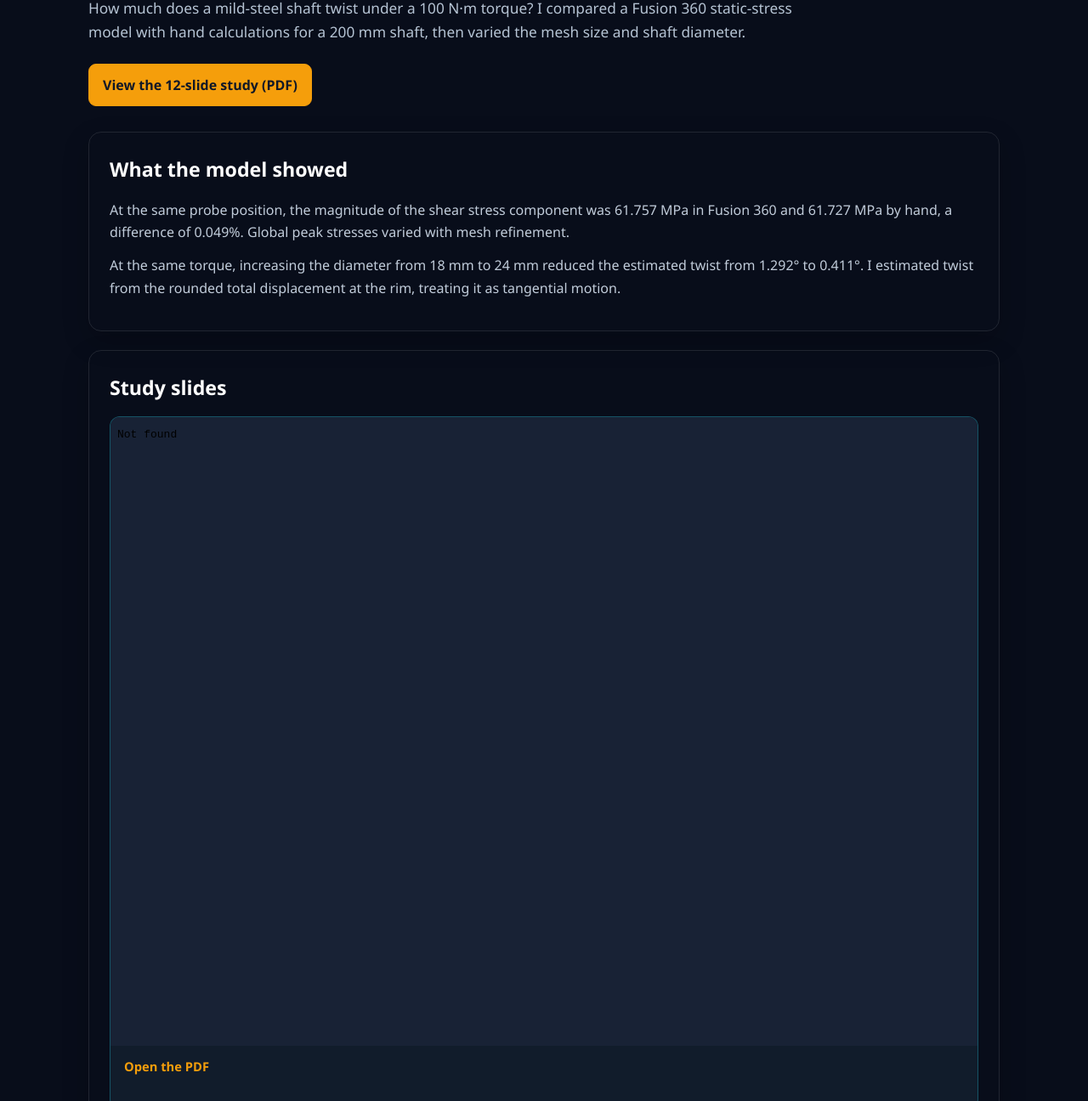
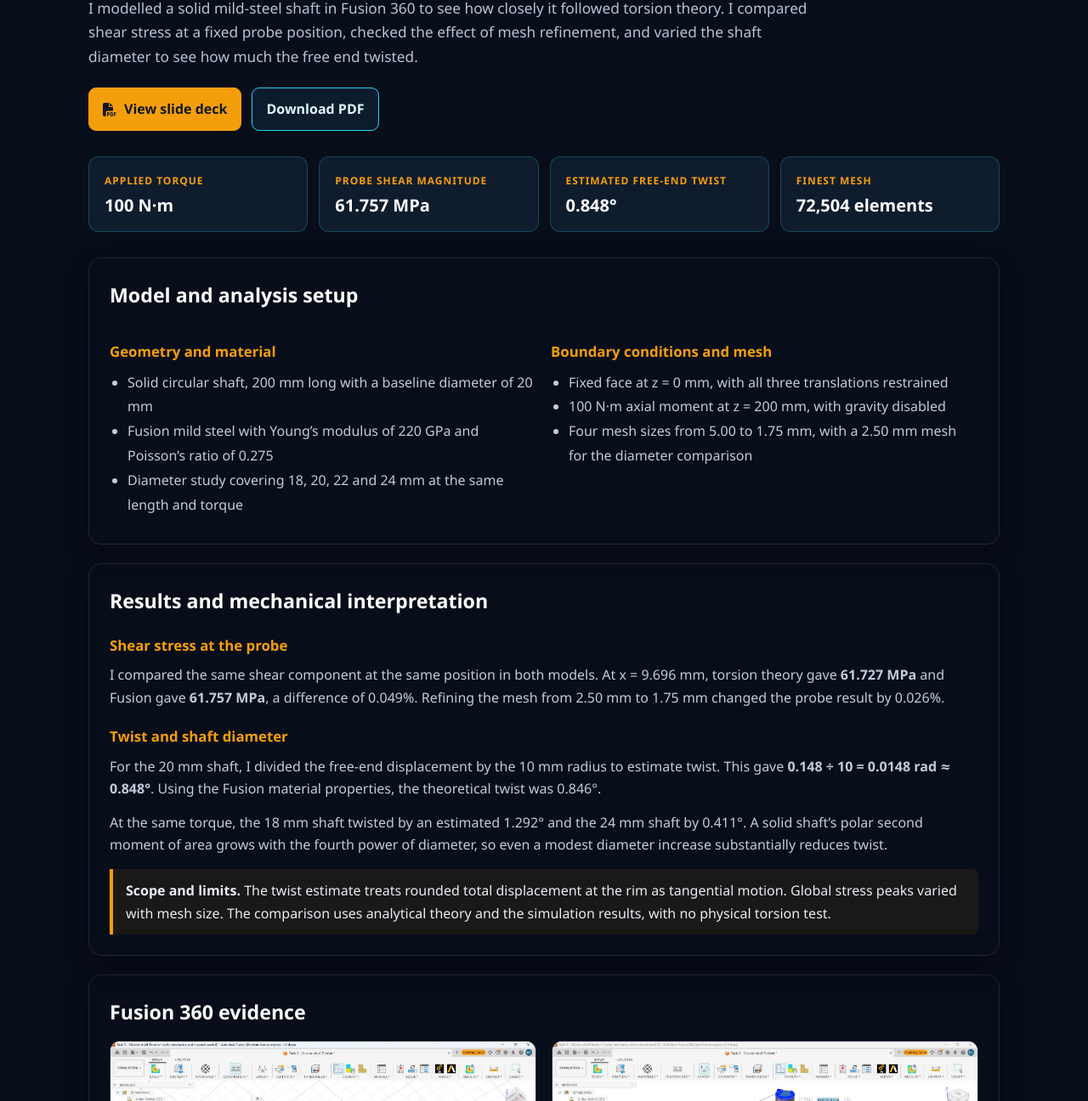
Before and after one commit to bokhtearuddinbadhon/bokhtearuddinbadhon.github.io, a plain HTML site: page circular-shaft-torsion.html in a window 1280 px wide. Shown: the part 212-1508 px from the top of the page at 85% size. Drawn offline with Linux system fonts and the light colour scheme.

Commit message:
Match Study 3 to the Study 1 layout with four Fusion 360 screenshots

```diff
--- a/circular-shaft-torsion.html
+++ b/circular-shaft-torsion.html
@@ -43,20 +43,62 @@
     </style>
 </head>
 <body>
-<main class="fea-wrap">
-    <a class="fea-back" href="hook-fea.html#study-3">← Back to FEA &amp; Simulation studies</a>
-    <div class="fea-kicker">Fusion 360 / Study 3</div>
-    <h1>Circular Shaft Torsion Analysis</h1>
-    <p class="fea-lead">How much does a mild-steel shaft twist under a 100 N·m torque? I compared a Fusion 360 static-stress model with hand calculations for a 200 mm shaft, then varied the mesh size and shaft diameter.</p>
-    <div class="fea-actions"><a class="fea-btn" href="circular-shaft-torsion.pdf">View the 12-slide study (PDF)</a></div>
-    <section class="fea-panel"><h2>What the model showed</h2>
-        <p>At the same probe position, the magnitude of the shear stress component was 61.757 MPa in Fusion 360 and 61.727 MPa by hand, a difference of 0.049%. Global peak stresses varied with mesh refinement.</p>
-        <p>At the same torque, increasing the diameter from 18 mm to 24 mm reduced the estimated twist from 1.292° to 0.411°. I estimated twist from the rounded total displacement at the rim, treating it as tangential motion.</p>
-    </section>
-    <section class="fea-panel"><h2>Study slides</h2><div class="fea-viewer">
-        <iframe src="circular-shaft-torsion.pdf" title="Study 3 circular shaft torsion slide deck" loading="lazy"></iframe>
-        <div class="fea-viewer-note"><a class="fea-back" href="circular-shaft-torsion.pdf">Open the PDF</a></div>
-    </div></section>
-</main>
+    <main class="fea-wrap">
+        <a class="fea-back" href="hook-fea.html#study-3"><i class="fa-solid fa-arrow-left" aria-hidden="true"></i> Back to FEA &amp; Simulation studies</a>
+        <div class="fea-kicker">FEA &amp; simulation / Study 3</div>
+        <h1>Circular Shaft Torsion Analysis</h1>
+        <p class="fea-lead">I modelled a solid mild-steel shaft in Fusion 360 to see how closely it followed torsion theory. I compared shear stress at a fixed probe position, checked the effect of mesh refinement, and varied the shaft diameter to see how much the free end twisted.</p>
+        <div class="fea-actions">
+            <a class="fea-btn" href="circular-shaft-torsion.pdf" target="_blank" rel="noopener"><i class="fa-solid fa-file-pdf" aria-hidden="true"></i> View slide deck</a>
+            <a class="fea-btn secondary" href="circular-shaft-torsion.pdf" download>Download PDF</a>
+        </div>
+        <section class="fea-stats" aria-label="Baseline shaft results">
+            <div class="fea-stat"><strong>Applied torque</strong><span>100 N·m</span></div>
+            <div class="fea-stat"><strong>Probe shear magnitude</strong><span>61.757 MPa</span></div>
+            <div class="fea-stat"><strong>Estimated free-end twist</strong><span>0.848°</span></div>
+            <div class="fea-stat"><strong>Finest mesh</strong><span>72,504 elements</span></div>
+        </section>
+        <section class="fea-panel" aria-labelledby="setup">
+            <h2 id="setup">Model and analysis setup</h2>
+            <div class="fea-grid">
+                <div><h3>Geometry and material</h3><ul>
+                    <li>Solid circular shaft, 200 mm long with a baseline diameter of 20 mm</li>
+                    <li>Fusion mild steel with Young’s modulus of 220 GPa and Poisson’s ratio of 0.275</li>
+                    <li>Diameter study covering 18, 20, 22 and 24 mm at the same length and torque</li>
+                </ul></div>
+                <div><h3>Boundary conditions and mesh</h3><ul>
+                    <li>Fixed face at z = 0 mm, with all three translations restrained</li>
+                    <li>100 N·m axial moment at z = 200 mm, with gravity disabled</li>
+                    <li>Four mesh sizes from 5.00 to 1.75 mm, with a 2.50 mm mesh for the diameter comparison</li>
+                </ul></div>
+            </div>
+        </section>
+        <section class="fea-panel" aria-labelledby="results">
+            <h2 id="results">Results and mechanical interpretation</h2>
+            <h3>Shear stress at the probe</h3>
+            <p>I compared the same shear component at the same position in both models. At x = 9.696 mm, torsion theory gave <strong>61.727 MPa</strong> and Fusion gave <strong>61.757 MPa</strong>, a difference of 0.049%. Refining the mesh from 2.50 mm to 1.75 mm changed the probe result by 0.026%.</p>
+            <h3>Twist and shaft diameter</h3>
+            <p>For the 20 mm shaft, I divided the free-end displacement by the 10 mm radius to estimate twist. This gave <strong>0.148 ÷ 10 = 0.0148 rad ≈ 0.848°</strong>. Using the Fusion material properties, the theoretical twist was 0.846°.</p>
+            <p>At the same torque, the 18 mm shaft twisted by an estimated 1.292° and the 24 mm shaft by 0.411°. A solid shaft’s polar second moment of area grows with the fourth power of diameter, so even a modest diameter increase substantially reduces twist.</p>
+            <div class="fea-warning"><strong>Scope and limits.</strong> The twist estimate treats rounded total displacement at the rim as tangential motion. Global stress peaks varied with mesh size. The comparison uses analytical theory and the simulation results, with no physical torsion test.</div>
+        </section>
+        <section class="fea-panel" aria-labelledby="evidence">
+            <h2 id="evidence">Fusion 360 evidence</h2>
+            <div class="fea-gallery">
+                <figure class="fea-figure"><img src="torsion/fixed-end.jpg" alt="Fusion 360 fixed constraint dialog with the shaft end face selected" loading="lazy"><figcaption>I restrained translation in all three directions at the fixed end.</figcaption></figure>
+                <figure class="fea-figure"><img src="torsion/applied-torque.jpg" alt="Fusion 360 moment dialog for the opposite shaft face" loading="lazy"><figcaption>I applied a 100 N·m moment about the shaft axis at the free end.</figcaption></figure>
+                <figure class="fea-figure"><img src="torsion/displacement.jpg" alt="Fusion 360 total displacement contour for the baseline shaft" loading="lazy"><figcaption>The maximum displacement of 0.148 mm gives an estimated free-end twist of 0.848°.</figcaption></figure>
+                <figure class="fea-figure"><img src="torsion/shear-stress.jpg" alt="Fusion 360 shear YZ stress contour with a probe on the shaft" loading="lazy"><figcaption>The probe records one shear component. Its magnitude was 61.757 MPa on the finest mesh.</figcaption></figure>
+            </div>
+        </section>
+        <section class="fea-panel" aria-labelledby="fea-deck-title">
+            <h2 id="fea-deck-title">Slide deck</h2>
+            <div class="fea-viewer">
+                <iframe src="circular-shaft-torsion.pdf" title="Circular shaft torsion case-study slide deck" loading="lazy"></iframe>
+                <div class="fea-viewer-note">If the preview does not load in your browser, use “View slide deck” or download the PDF above.</div>
+            </div>
+        </section>
+        <p class="fea-footer">Coursework case study based on my CW1 Task 3 shaft model, simulation results and analytical checks.</p>
+    </main>
 </body>
 </html>
```
Also changed, not shown: torsion/applied-torque.jpg (added), torsion/displacement.jpg (added), torsion/fixed-end.jpg (added), torsion/shear-stress.jpg (added).
